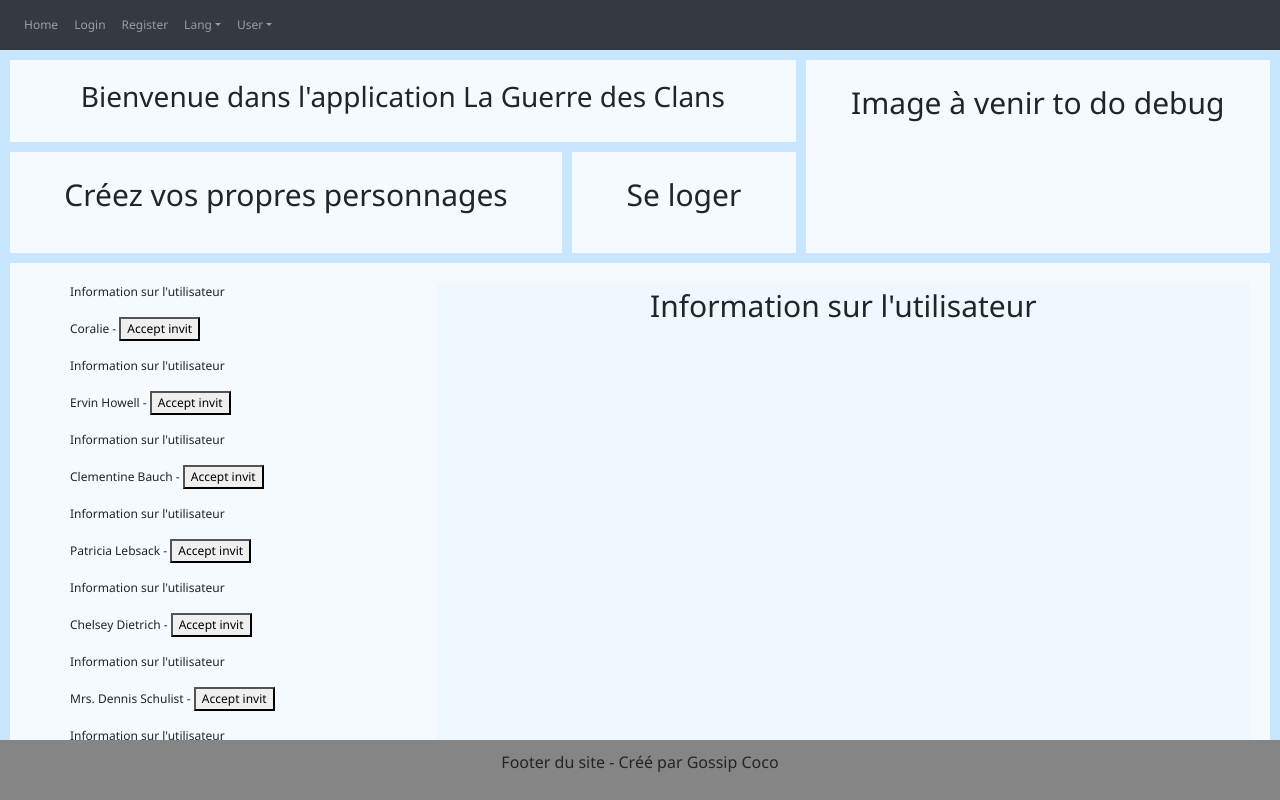
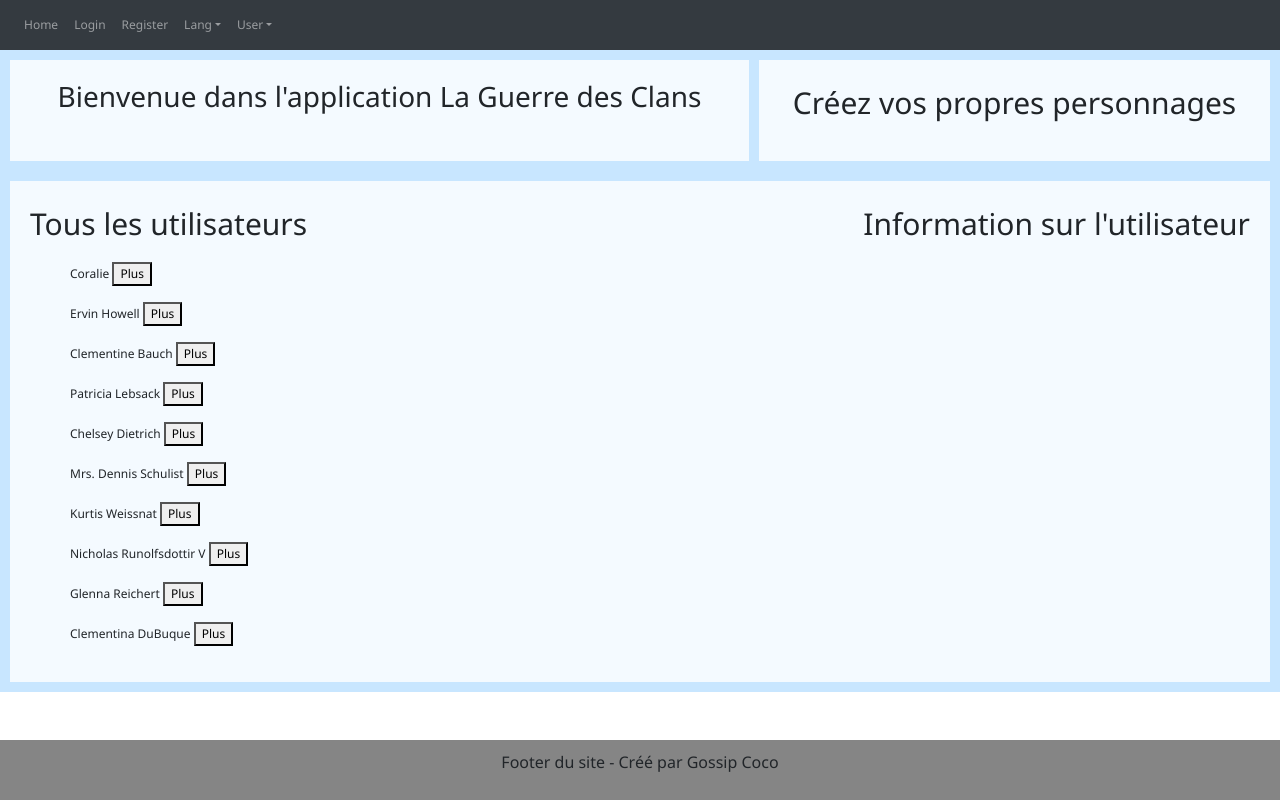
Before and after one commit to GossipCoco/appliVue, a Vue app: page /#/ in a window 1280 px wide. Shown: the top 800 px of the page. Built offline with nearby package versions, Linux system fonts and the light colour scheme; no server answers.

Commit message:
list user action fix

```diff
--- a/src/App.vue
+++ b/src/App.vue
@@ -9,6 +9,8 @@
 </template>
 
 <script>
+import axios from "axios";
+const instance = axios.create();
 import MainMenu from './components/MainMenu.vue'
 import MainContain from './components/MainContain.vue'
 import FooterMain from './components/layout/FooterContain.vue'
@@ -21,14 +23,3 @@ export default {
   }
 }
 </script>
-
-<style>
-#app {
-  font-family: 'Avenir', Helvetica, Arial, sans-serif;
-  -webkit-font-smoothing: antialiased;
-  -moz-osx-font-smoothing: grayscale;
-  text-align: center;
-  color: #2c3e50;
-  margin-top: 60px;
-}
-</style>
--- a/src/components/MainContain.vue
+++ b/src/components/MainContain.vue
@@ -3,29 +3,44 @@
   <div class="grid-item item1">
     <h3>{{msg}}</h3>
   </div>
-  <div class="grid-item item2"><p>Image à venir to do debug</p></div>
-  <div class="grid-item item3"><p>{{description}}</p></div>
-  <div class="grid-item item4"><p>Se loger</p></div>
+  <div class="grid-item item3">
+    <p>{{description}}</p>
+  </div>
   <div class="grid-item item5">
-    <user-list v-bind:data="users" v-bind:users-coming="userWelcome" />
+    <div class="users-container">
+      <div class="user-list">
+      <user-list v-bind:usersList="userDatas"/>
+      </div>
+      <div class="user-information">
+        <user-details />
+      </div>
+    </div>
   </div>
 </div>
 </template>
 
 <script>
+import usersJson from "./datas/usersDatas.json"
 import UsersList from './Users/UsersList.vue'
+import UserDetails from './Users/UserDetails.vue'
 export default {
   name: 'MainContain',
   components: {
-    'user-list': UsersList
+    'user-list': UsersList,
+    'user-details': UserDetails
   },
   data () {
     return {
+      userDatas: usersJson,
       msg: 'Bienvenue dans l\'application La Guerre des Clans',
-      description: 'Créez vos propres personnages',
-      users: [],
-      userWelcome: []
+      description: 'Créez vos propres personnages'
     }
-  }
+  },created: function() {
+    axios.get(this.userDatas)
+      .then((response) => {
+          this.users = response.data;
+          console.log(this.users);
+      })
+  },
 }
 </script>
--- a/src/components/Users/UserDetails.vue
+++ b/src/components/Users/UserDetails.vue
@@ -2,18 +2,17 @@
     <div>
         <p>
             Information sur l'utilisateur
-            {{userShowInfo}}
         </p>
     </div>
 </template>
 <script>
 export default {
     name: 'UserDetails',
-    props: ['userInformation'],
-    data: function(user){
-            return {
-                userShowInfo: this.userInformation,
-            }
-        },
+    props: [],
+    data: function(){
+        return {
+
+        }
+    },
 }
 </script>
--- a/src/components/Users/UsersList.vue
+++ b/src/components/Users/UsersList.vue
@@ -1,48 +1,32 @@
 <template>
-  <div class="users-container">
-    <div class="user-list">
-      <ul>
-        <li v-for="(usersList, id) in users" :key="id">
-          <user-details v-bind:usr="user" v-on:accept="registerUser(user)"></user-details>
-          <p>{{ usersList.name }} - <button v-on:click="acceptInvitation">Accept invit</button></p>
-
-        </li>
-      </ul>
-    </div>
-    <div class="user-details">
-      <user-details v-bind:userInformation="userInformation"/>
-      <p></p>
-    </div>
+  <div>
+    <p>{{msg}}</p>
+    <ul>
+      <li v-for="user in usersList" :key="user.id">
+        <p>{{user.name}} <button v-on:click="showUser(user)">Plus</button></p>
+      </li >
+    </ul>
   </div>
 </template>
 <script>
-import UserDetails from "./UserDetails.vue";
-import users from "./../datas/usersDatas.json";
 export default {
   name: "UsersList",
+  props:['usersList'],
   components:{
-    'user-details': UserDetails
-  },
-  data (){
+  },data (){
     return{
-      userInformation:'',
-      users,
-      userNameSelected: ''
+        msg: 'Tous les utilisateurs',
+        userName: '',
+        userInformations: []
       }
-  },
-  created: function () {
-    axios
-      .get(this.users)
-      .then(response => (this.usersList = response))
-  },
-  methods: {
-    showUserInfo: function(userNameSelected){
-      console.log(userNameSelected)
-    },
-    acceptInvitation: function(){
-      console.log('accept')
-      this.$emit('accept');
-      }
+  },methods: {
+    showUser: function (user) {
+      console.log(user);
+      this.userInformations = user;
+      console.log(this.userInformations);
+
+
+    }
   }
 };
 </script>
```
